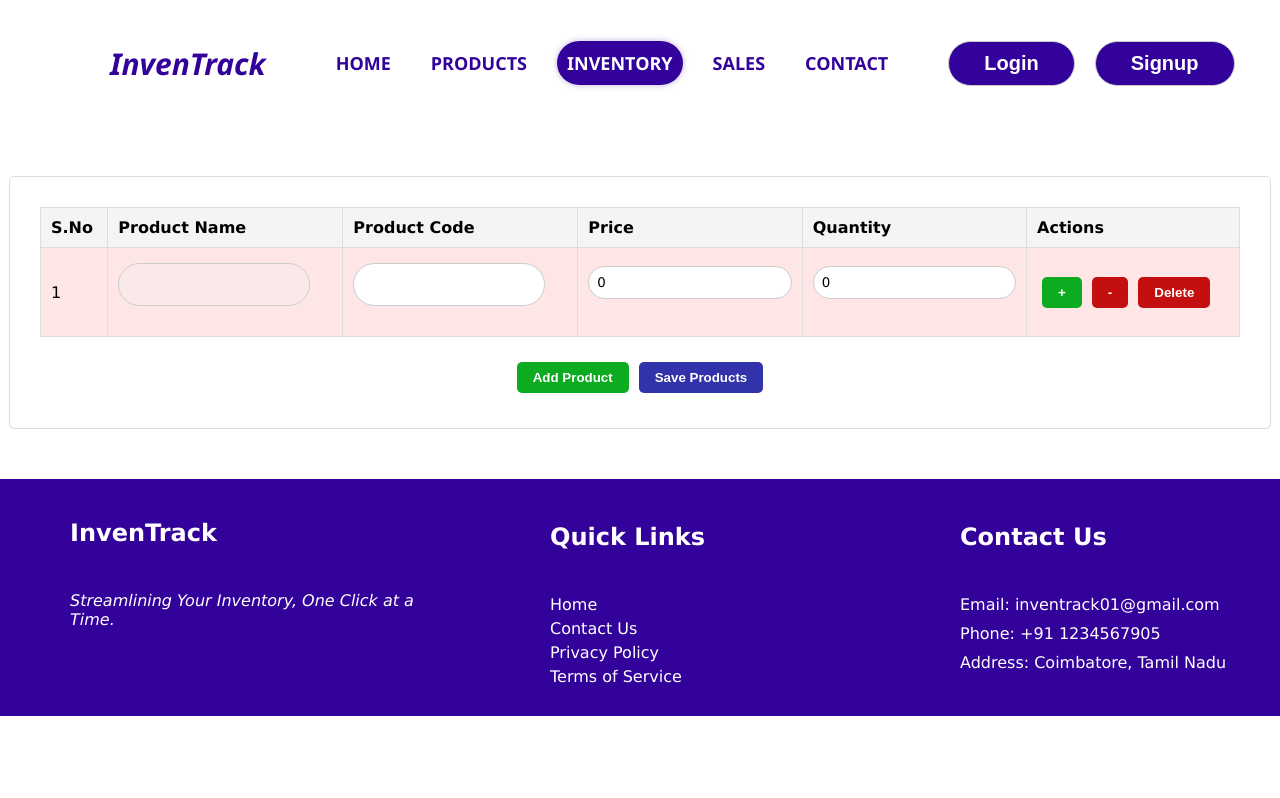
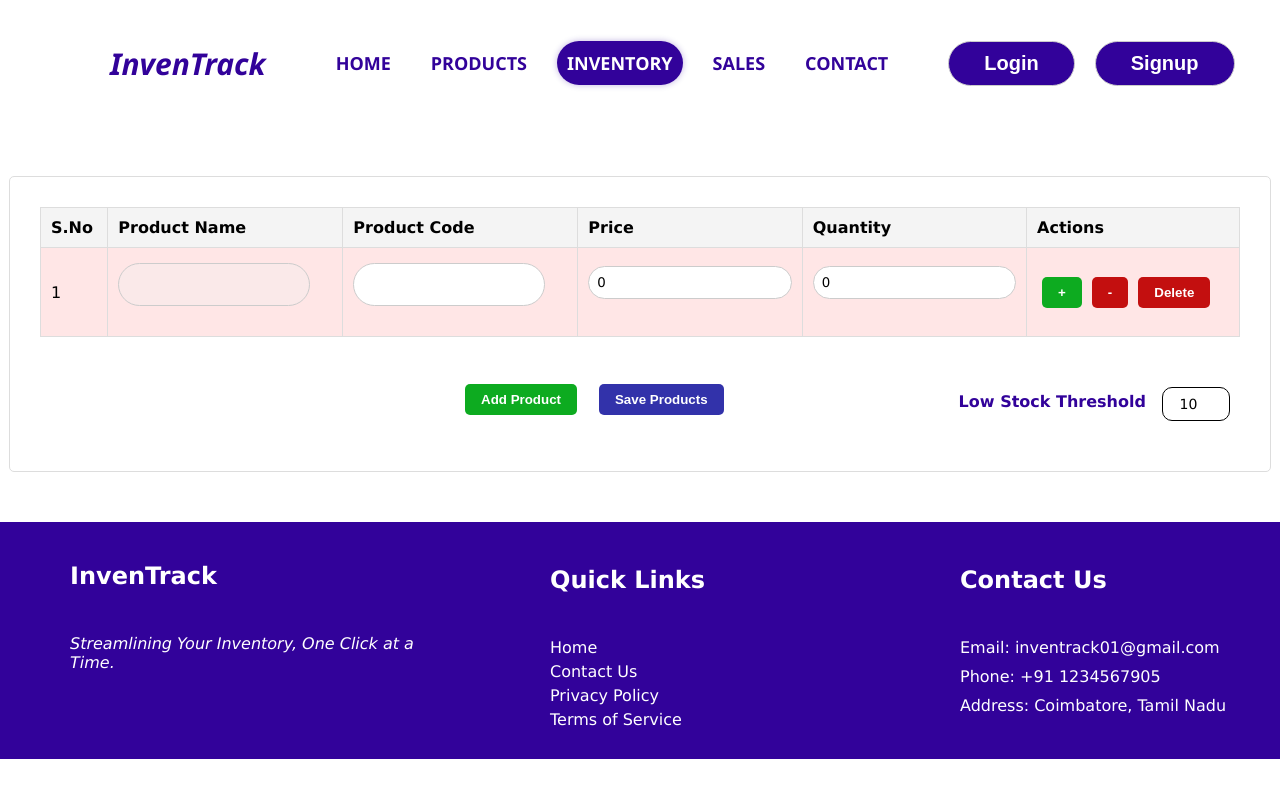
Before and after one commit to kavya-prabahar/Inventory-Management-System, a React (Create React App) app in the folder Frontend/: page /Productpage in a window 1280 px wide. Built offline with nearby package versions, Linux system fonts and the light colour scheme.

Commit message:
Added low stock threshold

```diff
--- a/Frontend/src/components/Product.js
+++ b/Frontend/src/components/Product.js
@@ -9,6 +9,7 @@ const Product = ({ onShowPopup }) => {
   ]);
   const location = useLocation();
   const [productlist, setProductlist] = useState([]);
+  const [minQuantity, setMinQuantity] = useState(10);
   const email = location.state?.email || localStorage.getItem('userEmail');
   const [isLoaded, setIsLoaded] = useState(false);
   // Retrieve the email from the location state
@@ -201,7 +202,7 @@ const Product = ({ onShowPopup }) => {
         </thead>
         <tbody>
           {products.map((product, index) => (
-            <tr key={product.id} className={product.quantity < 10 ? 'low-stock' : ''}>
+            <tr key={product.id} className={product.quantity < minQuantity ? 'low-stock' : ''}>
               <td>{index + 1}</td>
               <td>
                 <input
@@ -245,11 +246,32 @@ const Product = ({ onShowPopup }) => {
           ))}
         </tbody>
       </table>
-      <div className="buttons">
-        <button className="AddProductButton" onClick={handleAdd}>Add Product</button>
-        <button className="SaveButton" onClick={handleSave}>Save Products</button>
+      <div className="button-row-container">
+        <div className="buttons">
+          <button className="AddProductButton" onClick={handleAdd}>Add Product</button>
+          <button className="SaveButton" onClick={handleSave}>Save Products</button>
+        </div>
+
+        <div className="min-quantity">
+          <label htmlFor="minQuantity">Low Stock Threshold </label>
+          <input
+            id="minQuantity"
+            className="min-value"
+            type="number"
+            min="1"
+            onChange={(e) => {
+              const val = parseInt(e.target.value);
+              setMinQuantity(isNaN(val) ? 10 : val);
+            }}
+            value={minQuantity}
+            onBlur={() => {
+              if (minQuantity === '' || minQuantity === 0) setMinQuantity(10);
+            }}
+          />
+        </div>
       </div>
     </div>
+
   );
 };
 
--- a/Frontend/src/styles/Product.css
+++ b/Frontend/src/styles/Product.css
@@ -23,7 +23,7 @@ th {
 }
 
 
-tr:nth-child(even) {
+tr:nth-child(even):not(.low-stock) {
   background-color: #f9f9f9;
 }
 
@@ -116,3 +116,48 @@ button:hover {
 .low-stock {
   background-color: #ffe6e6; /* light red background */
 }
+
+.button-row-container {
+  display: flex;
+  justify-content: space-between;
+  align-items: center;
+  margin-top: 20px;
+  flex-wrap: wrap;
+  gap: 10px;
+  padding: 0 10px;
+}
+
+.buttons {
+  display: flex;
+  gap: 12px;
+  margin-left: 190px;
+  justify-content: center;
+  flex: 1;
+  width: 77%;
+  margin-top: 0px;
+}
+
+.min-quantity {
+  margin-top: 30px;
+  width: 23%;
+  display: flex;
+  align-items: center;
+  gap: 6px;
+  white-space: nowrap;
+}
+
+.min-quantity label {
+  font-size: 16px;
+  color: rgb(50, 2, 154);
+  margin-right: 10px;
+}
+
+.min-value {
+  width: 100px;
+  padding: 2px 6px;
+  font-size: 14px;
+  border-radius: 10px;
+  border: 1px solid black;
+  text-align: center;
+
+}
```
